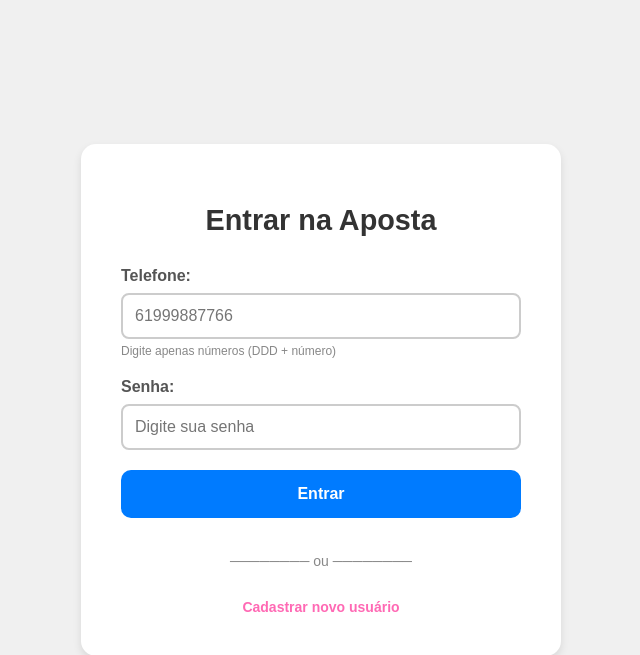
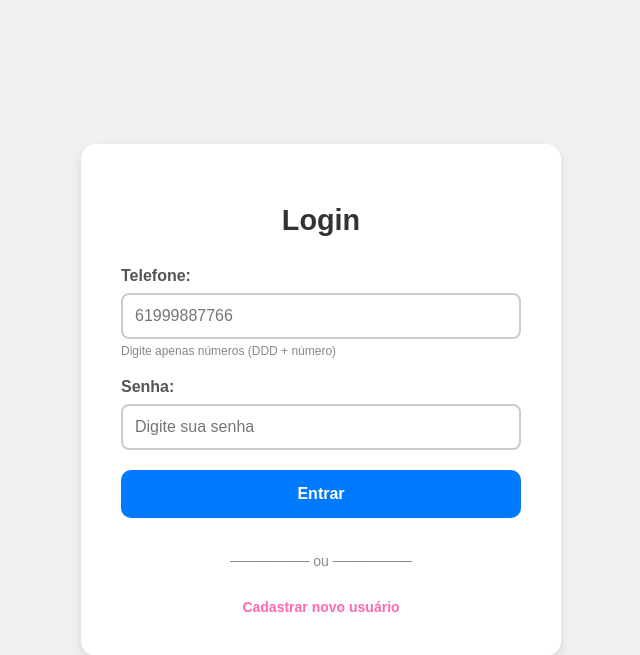
Before and after one commit to BrunodCreator/e_menino_ou_menina, a Django app: page / in a window 1280 px wide. Shown: the top 655 px of the page, without its empty margins (319-959 px from the left). Run offline with Django 5.2, Linux system fonts and the light colour scheme.

Commit message:
Alterando os nomes 'Aposta' por 'Palpite'

```diff
--- a/core/templates/login.html
+++ b/core/templates/login.html
@@ -10,7 +10,7 @@
 </head>
 <body>
     <div class="container">
-        <h1>Entrar na Aposta</h1>
+        <h1>Login</h1>
 
         <form id="loginForm">
             {% csrf_token %}
--- a/core/urls.py
+++ b/core/urls.py
@@ -5,15 +5,15 @@ urlpatterns = [
 
     path('login/', views.login_view, name='login_api'),
     path('', views.login_page, name='login_page') , # '' é a raiz do proje
-      # URL para a página de apostas (após o login)
-    path('apostas/', views.apostas_view, name='apostas_page'),
+      # URL para a página de palpite (após o login)
+    path('palpite/', views.palpites_view, name='palpite_page'),
     # URL para a API de logout (recebe POST ou GET do JS/botão)
     path('logout/', views.logout_view, name='logout'), # Adicione esta linha para o logout
     path('cadastro_usuario/', views.cadastro_usuario, name='cadastro_usuario'),
     # URL para obter os potes e odds (usada pelo JS para atualizar a tela)
     path('dados/', views.get_dados_usuario_e_odds, name='api_dados_usr_odd'),
-    # URL para registrar uma nova aposta
-    path('registrar/', views.iniciar_aposta_pix, name='iniciar_aposta_pix'),
-    path('confirmar_pagamento_aposta/', views.confirmar_pagamento_aposta, name='confirmar_pagamento_aposta'),
+    # URL para registrar uma nova palpite
+    path('registrar/', views.iniciar_palpite_pix, name='iniciar_palpite_pix'),
+    path('confirmar_pagamento_palpite/', views.confirmar_pagamento_palpite, name='confirmar_pagamento_palpite'),
 
 ]
--- a/core/views.py
+++ b/core/views.py
@@ -13,7 +13,7 @@ from pixqrcodegen import Payload
 from io import StringIO
 import sys
 
-from .models import Aposta
+from .models import palpite
 
 User = get_user_model()
 
@@ -48,10 +48,10 @@ def generate_pix_payload(name, pix_key, value, city, txtID):
 def login_page(request):
     """
     Exibe a página HTML do formulário de login.
-    Se o usuário já estiver autenticado, redireciona para a página de apostas.
+    Se o usuário já estiver autenticado, redireciona para a página de palpites.
     """
     if request.user.is_authenticated:
-        return redirect('apostas_page')
+        return redirect('palpite_page')
     return render(request, 'login.html')
 
 
@@ -116,7 +116,7 @@ def login_view(request):
         return JsonResponse({
             'success': True,
             'message': f'Bem-vindo(a), {user.nome}!',
-            'redirect_url': '/apostas/' # Redireciona para a página de apostas
+            'redirect_url': '/palpites/' # Redireciona para a página de palpites
         })
     else:
         # Se authenticate() retornou None, significa que as credenciais são inválidas
@@ -229,61 +229,61 @@ def cadastro_usuario(request):
 # Se o usuário não estiver logado, ele será redirecionado para a LOGIN_URL definida em settings.py.
 @login_required
 @require_http_methods(["GET"])
-def apostas_view(request):
+def palpites_view(request):
     usuario = request.user
 
-    # Verifica se há apostas encerradas no sistema
-    aposta_encerrada_global = Aposta.objects.filter(encerrado=True).last()
+    # Verifica se há palpites encerradas no sistema
+    palpite_encerrada_global = palpite.objects.filter(encerrado=True).last()
 
-    # Verifica se o usuário atual tem alguma aposta vencedora
-    aposta_usuario = (
-        Aposta.objects.filter(usuario=usuario, encerrado=True, status='Válida')
+    # Verifica se o usuário atual tem alguma palpite vencedora
+    palpite_usuario = (
+        palpite.objects.filter(usuario=usuario, encerrado=True, status='Válida')
     )
 
-    if aposta_encerrada_global:
+    if palpite_encerrada_global:
 
-        if aposta_usuario:
-            valores_recebidos = aposta_usuario.aggregate(total=Sum('valor_para_pagar'))['total'] or Decimal('0.00')
-            valores_apostados = aposta_usuario.aggregate(total=Sum('valor_aposta'))['total'] or Decimal('0.00')
-            valor_contribuicao = (valores_apostados * Decimal("0.30")).quantize(Decimal('0.01'))
-            quantidade_apostas = aposta_usuario.count()
+        if palpite_usuario:
+            valores_recebidos = palpite_usuario.aggregate(total=Sum('valor_para_pagar'))['total'] or Decimal('0.00')
+            valores_palpitedos = palpite_usuario.aggregate(total=Sum('valor_palpite'))['total'] or Decimal('0.00')
+            valor_contribuicao = (valores_palpitedos * Decimal("0.30")).quantize(Decimal('0.01'))
+            quantidade_palpites = palpite_usuario.count()
 
             context = {
                 'usuario': usuario,
-                'aposta_encerrada_global': aposta_encerrada_global,
-                'aposta_usuario': aposta_usuario,
-                'quantidade_apostas': quantidade_apostas,
+                'palpite_encerrada_global': palpite_encerrada_global,
+                'palpite_usuario': palpite_usuario,
+                'quantidade_palpites': quantidade_palpites,
                 'valor_contribuicao': valor_contribuicao,
-                'valores_apostados': valores_apostados,
+                'valores_palpitedos': valores_palpitedos,
                 'valores_recebidos': valores_recebidos,
 
             }
-            return render(request, 'apostas.html', context)
+            return render(request, 'palpite.html', context)
 
         context = {
             'usuario': usuario,
-            'aposta_encerrada_global': aposta_encerrada_global,
-            'aposta_vencedora_usuario': aposta_usuario,
+            'palpite_encerrada_global': palpite_encerrada_global,
+            'palpite_vencedora_usuario': palpite_usuario,
 
         }
-        return render(request, 'apostas.html', context)
+        return render(request, 'palpite.html', context)
 
-    # Caso contrário, tela normal de apostas
-    usuario_apostas = Aposta.objects.filter(usuario=usuario, status='valida')
-    total_apostado = usuario_apostas.aggregate(total=Sum('valor_aposta'))['total'] or Decimal('0.00')
-    quantidade_apostas = usuario_apostas.count()
-    ultima_aposta = usuario_apostas.first()
+    # Caso contrário, tela normal de palpites
+    usuario_palpites = palpite.objects.filter(usuario=usuario, status='valida')
+    total_palpitedo = usuario_palpites.aggregate(total=Sum('valor_palpite'))['total'] or Decimal('0.00')
+    quantidade_palpites = usuario_palpites.count()
+    ultima_palpite = usuario_palpites.first()
 
 
     context = {
         'usuario': usuario,
-        'total_apostado': total_apostado,
+        'total_palpitedo': total_palpitedo,
         'usuario': usuario,
-        'total_apostado': total_apostado,
-        'quantidade_apostas': quantidade_apostas,
-        'ultima_aposta': ultima_aposta,
+        'total_palpitedo': total_palpitedo,
+        'quantidade_palpites': quantidade_palpites,
+        'ultima_palpite': ultima_palpite,
     }
-    return render(request, 'apostas.html', context)
+    return render(request, 'palpite.html', context)
 
 
 
@@ -293,19 +293,19 @@ def apostas_view(request):
 @require_http_methods(["GET"])
 def get_dados_usuario_e_odds(request):
     try:
-        odds_data = Aposta.objects.calcular_odds()
-        total_masculino = Aposta.objects.get_total_pote_masculino()
-        total_feminino = Aposta.objects.get_total_pote_feminino()
+        odds_data = palpite.objects.calcular_odds()
+        total_masculino = palpite.objects.get_total_pote_masculino()
+        total_feminino = palpite.objects.get_total_pote_feminino()
 
-        usuario_apostas = Aposta.objects.filter(usuario=request.user, status='valida')
-        total_apostado = usuario_apostas.aggregate(total=Sum('valor_aposta'))['total'] or Decimal('0.00')
-        quantidade_apostas = usuario_apostas.count()
-        ultima_aposta = usuario_apostas.order_by('-data_aposta').first()
+        usuario_palpites = palpite.objects.filter(usuario=request.user, status='valida')
+        total_palpitedo = usuario_palpites.aggregate(total=Sum('valor_palpite'))['total'] or Decimal('0.00')
+        quantidade_palpites = usuario_palpites.count()
+        ultima_palpite = usuario_palpites.order_by('-data_palpite').first()
 
-        ultima_aposta_texto = "-"
-        if ultima_aposta:
-            sexo_display = "Menino" if ultima_aposta.sexo_escolha == 'M' else "Menina"
-            ultima_aposta_texto = f"{sexo_display} - R$ {ultima_aposta.valor_aposta:.2f}".replace('.', ',')
+        ultima_palpite_texto = "-"
+        if ultima_palpite:
+            sexo_display = "Menino" if ultima_palpite.sexo_escolha == 'M' else "Menina"
+            ultima_palpite_texto = f"{sexo_display} - R$ {ultima_palpite.valor_palpite:.2f}".replace('.', ',')
 
         return JsonResponse({
             'success': True,
@@ -315,9 +315,9 @@ def get_dados_usuario_e_odds(request):
             'total_pote_feminino': str(total_feminino),
             'usuario': {
                 'nome': request.user.nome,
-                'total_apostado': f"R$ {total_apostado:.2f}".replace('.', ','),
-                'quantidade_apostas': quantidade_apostas,
-                'ultima_aposta': ultima_aposta_texto,
+                'total_palpitedo': f"R$ {total_palpitedo:.2f}".replace('.', ','),
+                'quantidade_palpites': quantidade_palpites,
+                'ultima_palpite': ultima_palpite_texto,
             }
         })
     except Exception as e:
@@ -330,26 +330,26 @@ def get_dados_usuario_e_odds(request):
 
 @login_required
 @require_http_methods(["POST"])
-def iniciar_aposta_pix(request):
+def iniciar_palpite_pix(request):
     """
-    Recebe os dados iniciais da aposta, cria uma aposta com status 'pendente'
+    Recebe os dados iniciais da palpite, cria uma palpite com status 'pendente'
     e retorna os detalhes do PIX para o frontend.
     """
     try:
         data = json.loads(request.body)
         sexo_escolha = data.get('sexo_escolha')
-        valor_aposta = Decimal(str(data.get('valor_aposta', '0.00')))
+        valor_palpite = Decimal(str(data.get('valor_palpite', '0.00')))
 
         if not sexo_escolha or sexo_escolha not in ['M', 'F']:
             return JsonResponse({'error': 'Escolha de sexo inválida. Deve ser "M" ou "F".'}, status=400)
 
-        if not valor_aposta or valor_aposta < Decimal('0.01'):
-            return JsonResponse({'error': 'Valor da aposta inválido. Mínimo de R$0.01.'}, status=400)
+        if not valor_palpite or valor_palpite < Decimal('0.01'):
+            return JsonResponse({'error': 'Valor da palpite inválido. Mínimo de R$0.01.'}, status=400)
 
-        aposta = Aposta.objects.create(
+        palpite = palpite.objects.create(
             usuario=request.user,
             sexo_escolha=sexo_escolha,
-            valor_aposta=valor_aposta,
+            valor_palpite=valor_palpite,
             status='pendente',
         )
 
@@ -360,15 +360,15 @@ def iniciar_aposta_pix(request):
 
 
         pix_payload = generate_pix_payload(
-            nome_recebedor, chave_pix_recebedor, valor_aposta, cidade_recebedor, str(aposta.id)
+            nome_recebedor, chave_pix_recebedor, valor_palpite, cidade_recebedor, str(palpite.id)
         )
         print(pix_payload)
 
         return JsonResponse({
             'success': True,
-            'message':'Aposta registrada para pagamento',
-            'aposta_id': str(aposta.id),
-            'valor_aposta': str(aposta.valor_aposta),
+            'message':'palpite registrada para pagamento',
+            'palpite_id': str(palpite.id),
+            'valor_palpite': str(palpite.valor_palpite),
             'chave_pix': str(chave_pix_recebedor),
             'pix_payload': str(pix_payload)
         }, status=200)
@@ -376,54 +376,54 @@ def iniciar_aposta_pix(request):
     except Exception as e:
         import logging
         logger = logging.getLogger(__name__)
-        logger.error(f"Erro ao iniciar aposta Pix: {e}")
-        return JsonResponse({'error': f'Erro ao iniciar aposta PIX: {str(e)}'}, status=500)
+        logger.error(f"Erro ao iniciar palpite Pix: {e}")
+        return JsonResponse({'error': f'Erro ao iniciar palpite PIX: {str(e)}'}, status=500)
 
 
 @login_required
 @require_http_methods(["POST"])
-def confirmar_pagamento_aposta(request):
+def confirmar_pagamento_palpite(request):
     """
-    Recebe o ID da aposta pendente (sem comprovante de arquivo),
-    e atualiza o status da aposta para 'aguardando_validacao'.
+    Recebe o ID da palpite pendente (sem comprovante de arquivo),
+    e atualiza o status da palpite para 'aguardando_validacao'.
     """
     try:
         data = json.loads(request.body) #Agora espera JSON, não FormData
-        aposta_id = data.get('aposta_id')
+        palpite_id = data.get('palpite_id')
 
-        if not aposta_id:
-            return JsonResponse({'error': 'ID da aposta ausente'}, status=400)
+        if not palpite_id:
+            return JsonResponse({'error': 'ID da palpite ausente'}, status=400)
 
-        aposta = get_object_or_404(Aposta, id=aposta_id, usuario=request.user, status='pendente')
+        palpite = get_object_or_404(palpite, id=palpite_id, usuario=request.user, status='pendente')
 
-        aposta.status = 'aguardando_validacao'
-        aposta.save()
+        palpite.status = 'aguardando_validacao'
+        palpite.save()
 
         # Recalcula e retorna os dados atualizados do usuário para o frontend
-        # Filtra por apostas com status 'valida' para os cálculos do usuário
+        # Filtra por palpites com status 'valida' para os cálculos do usuário
 
-        usuario_apostas = Aposta.objects.filter(usuario=request.user, status='valida')
-        total_apostado = usuario_apostas.aggregate(total=Sum('valor_aposta'))['total'] or Decimal('0.00')
-        quantidade_apostas = usuario_apostas.count()
-        ultima_aposta_obj = usuario_apostas.order_by('-data_aposta').first()
+        usuario_palpites = palpite.objects.filter(usuario=request.user, status='valida')
+        total_palpitedo = usuario_palpites.aggregate(total=Sum('valor_palpite'))['total'] or Decimal('0.00')
+        quantidade_palpites = usuario_palpites.count()
+        ultima_palpite_obj = usuario_palpites.order_by('-data_palpite').first()
 
-        ultima_aposta_texto = "-"
-        if ultima_aposta_obj:
-            sexo_display = "Menino" if ultima_aposta_obj.sexo_escolha == 'M' else "Menina"
-            ultima_aposta_texto = f"{sexo_display} - R$ {ultima_aposta_obj.valor_aposta:.2f}".replace('.', ',')
+        ultima_palpite_texto = "-"
+        if ultima_palpite_obj:
+            sexo_display = "Menino" if ultima_palpite_obj.sexo_escolha == 'M' else "Menina"
+            ultima_palpite_texto = f"{sexo_display} - R$ {ultima_palpite_obj.valor_palpite:.2f}".replace('.', ',')
 
         return JsonResponse({
             'success': True,
-            'message': 'Aposta finalizada! Aguardando validação do pagamento.',
+            'message': 'palpite finalizada! Aguardando validação do pagamento.',
             'usuario_atualizado': {
-                'total_apostado': f"R$ {total_apostado:.2f}".replace('.', ','),
-                'quantidade_apostas': quantidade_apostas,
-                'ultima_aposta': ultima_aposta_texto,
+                'total_palpitedo': f"R$ {total_palpitedo:.2f}".replace('.', ','),
+                'quantidade_palpites': quantidade_palpites,
+                'ultima_palpite': ultima_palpite_texto,
             }
         }, status=200)
 
-    except Aposta.DoesNotExist:
-        return JsonResponse({'error': 'Aposta pendente não encontrada ou não pertence ao usuário.'}, status=404)
+    except palpite.DoesNotExist:
+        return JsonResponse({'error': 'palpite pendente não encontrada ou não pertence ao usuário.'}, status=404)
     except Exception as e:
         print(f"Erro ao confirmar pagamento: {e}")
         return JsonResponse({'error': f'Erro ao confirmar pagamento: {str(e)}'}, status=500)
@@ -433,7 +433,7 @@ import logging
 from django.contrib import admin, messages
 from django.shortcuts import render, redirect, get_list_or_404
 from django import forms
-from .models import Aposta
+from .models import palpite
 
 class EncerramentoForm(forms.Form):
     OPCOES = (
@@ -441,14 +441,14 @@ class EncerramentoForm(forms.Form):
         ('F', 'Menina'),
     )
     opcao_correta = forms.ChoiceField(choices=OPCOES, label='Qual foi a opção correta?')
-    aposta_ids = forms.CharField(widget=forms.HiddenInput) #IDs das apostas selecionadas
+    palpite_ids = forms.CharField(widget=forms.HiddenInput) #IDs das palpites selecionadas
 
 # Configura logger
 logger = logging.getLogger(__name__)
 
-def encerrar_apostas_view(request):
+def encerrar_palpites_view(request):
     """
-    View avançada para encerrar apostas no admin.
+    View avançada para encerrar palpites no admin.
     Protegida via admin_site.admin_view.
     """
     try:
@@ -457,18 +457,18 @@ def encerrar_apostas_view(request):
             form = EncerramentoForm(request.POST)
             if form.is_valid():
                 opcao_correta = form.cleaned_data['opcao_correta']
-                aposta_ids = [id_ for id_ in form.cleaned_data['aposta_ids'].split(',') if id_.isdigit()]
+                palpite_ids = [id_ for id_ in form.cleaned_data['palpite_ids'].split(',') if id_.isdigit()]
 
-                # Filtra apenas apostas válidas e ainda não encerradas
-                apostas = Aposta.objects.filter(id__in=aposta_ids, encerrado=False)
+                # Filtra apenas palpites válidas e ainda não encerradas
+                palpites = palpite.objects.filter(id__in=palpite_ids, encerrado=False)
 
-                if not apostas.exists():
-                    messages.warning(request, "Nenhuma aposta válida encontrada para encerrar.")
-                    return redirect('admin:core_aposta_changelist')
+                if not palpites.exists():
+                    messages.warning(request, "Nenhuma palpite válida encontrada para encerrar.")
+                    return redirect('admin:core_palpite_changelist')
 
                 # Calcula odds, com fallback seguro
                 try:
-                    odds = Aposta.objects.calcular_odds()
+                    odds = palpite.objects.calcular_odds()
                     odd_pagamento = odds.get(opcao_correta, Decimal('1.00'))
                 except Exception as e:
                     logger.error(f"Erro ao calcular odds: {e}")
@@ -479,57 +479,57 @@ def encerrar_apostas_view(request):
                 total_vencedoras = 0
                 valor_total_pago = Decimal('0.00')
 
-                for aposta in apostas:
+                for palpite in palpites:
                     try:
-                        aposta.encerrado = True
-                        valor_liquido = aposta.valor_para_pote or Decimal('0.00')
+                        palpite.encerrado = True
+                        valor_liquido = palpite.valor_para_pote or Decimal('0.00')
 
-                        if aposta.sexo_escolha == opcao_correta:
-                            aposta.valor_para_pagar = valor_liquido * Decimal(odd_pagamento)
-                            valor_total_pago += aposta.valor_para_pagar
+                        if palpite.sexo_escolha == opcao_correta:
+                            palpite.valor_para_pagar = valor_liquido * Decimal(odd_pagamento)
+                            valor_total_pago += palpite.valor_para_pagar
                             total_vencedoras += 1
                         else:
-                            aposta.valor_para_pagar = Decimal('0.00')
+                            palpite.valor_para_pagar = Decimal('0.00')
 
-                        aposta.save()
+                        palpite.save()
                         total_encerradas += 1
                     except Exception as e:
-                        logger.error(f"Erro ao processar aposta {aposta.id}: {e}")
+                        logger.error(f"Erro ao processar palpite {palpite.id}: {e}")
 
                 resultado_nome = "👶 Menino" if opcao_correta == 'M' else "👧 Menina"
                 msg = f"""
                     🎉 RESULTADO: {resultado_nome}
                     📊 ESTATÍSTICAS:
                     • Total processadas: {total_encerradas}
-                    • Apostas vencedoras: {total_vencedoras}
-                    • Apostas perdedoras: {total_encerradas - total_vencedoras}
+                    • palpites vencedoras: {total_vencedoras}
+                    • palpites perdedoras: {total_encerradas - total_vencedoras}
                     • Valor total pago: R$ {valor_total_pago:.2f}
-                    ✅ TODAS AS APOSTAS FORAM ENCERRADAS!
+                    ✅ TODAS AS palpiteS FORAM ENCERRADAS!
                                     """.strip()
                 messages.success(request, msg)
-                return redirect('admin:core_aposta_changelist')
+                return redirect('admin:core_palpite_changelist')
 
         else:
             # GET: mostra o formulário do admin
-            aposta_ids = request.GET.get('ids', '')
-            aposta_ids = [id_ for id_ in aposta_ids.split(',') if id_.isdigit()]
-            apostas = Aposta.objects.filter(id__in=aposta_ids, encerrado=False)
-            form = EncerramentoForm(initial={'aposta_ids': ','.join(aposta_ids)})
+            palpite_ids = request.GET.get('ids', '')
+            palpite_ids = [id_ for id_ in palpite_ids.split(',') if id_.isdigit()]
+            palpites = palpite.objects.filter(id__in=palpite_ids, encerrado=False)
+            form = EncerramentoForm(initial={'palpite_ids': ','.join(palpite_ids)})
 
-            if not apostas.exists():
-                messages.warning(request, "Nenhuma aposta válida encontrada para encerrar.")
-                return redirect('admin:core_aposta_changelist')
+            if not palpites.exists():
+                messages.warning(request, "Nenhuma palpite válida encontrada para encerrar.")
+                return redirect('admin:core_palpite_changelist')
 
         context = {
             'form': form,
-            'apostas': apostas,
-            'total_apostas': apostas.count(),
-            'apostas_menino': apostas.filter(sexo_escolha='M').count(),
-            'apostas_menina': apostas.filter(sexo_escolha='F').count(),
+            'palpites': palpites,
+            'total_palpites': palpites.count(),
+            'palpites_menino': palpites.filter(sexo_escolha='M').count(),
+            'palpites_menina': palpites.filter(sexo_escolha='F').count(),
         }
-        return render(request, 'admin/encerrar_apostas.html', context)
+        return render(request, 'admin/encerrar_palpites.html', context)
 
     except Exception as e:
-        logger.exception(f"Erro inesperado na view de encerramento de apostas: {e}")
+        logger.exception(f"Erro inesperado na view de encerramento de palpites: {e}")
         messages.error(request, "Ocorreu um erro inesperado. Veja os logs para mais detalhes.")
-        return redirect('admin:core_aposta_changelist')
+        return redirect('admin:core_palpite_changelist')
```
Also changed, not shown: core/admin.py (+16 -16 lines), core/models.py (+47 -47 lines), core/static/js/palpite.js (renamed from core/static/js/apostas.js, +23 -23 lines), core/templates/palpite.html (renamed from core/templates/apostas.html, +24 -24 lines), core/migrations/0012_alter_usuario_ativo_palpite_delete_aposta_and_more.py (added), core/static/css/palpite.css (renamed from core/static/css/apostas.css), pixqrcodegen.png.
